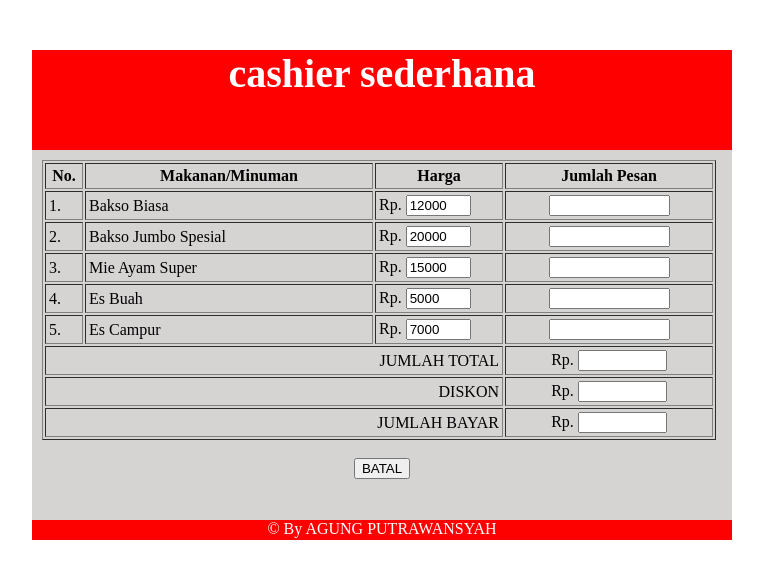
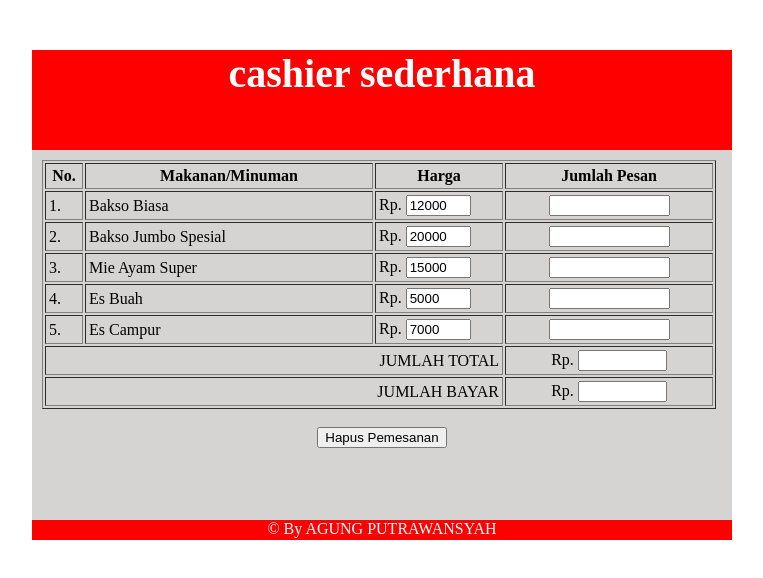
Before and after one commit to Agungputrawansyah/quiz-cashier, a plain HTML site: page index.html in a window 1280 px wide. Shown: the whole page, without its empty margins (258-1021 px from the left). Drawn offline with Linux system fonts and the light colour scheme.

Commit message:
Update index.html

```diff
--- a/index.html
+++ b/index.html
@@ -64,18 +64,13 @@
 </td>
 
 <tr>
-<td colspan=3 align="right">DISKON</td>
-<td><center>Rp. <input type="text" name="potongan" size=8 style="text-align:center" readonly></center></td>
-</td>
-
-<tr>
 <td colspan=3 align="right">JUMLAH BAYAR</td>
 <td><center>Rp. <input type="text" name="bayar" size=8 style="text-align:center" readonly></center></td>
 </td>
 
 </table>
 <br />
-<center><input type="button" value="BATAL" onclick="batal()" /></center>
+<center><input type="button" value="Hapus Pemesanan" onclick="batal()" /></center>
 </form>
 </section>
 
```
